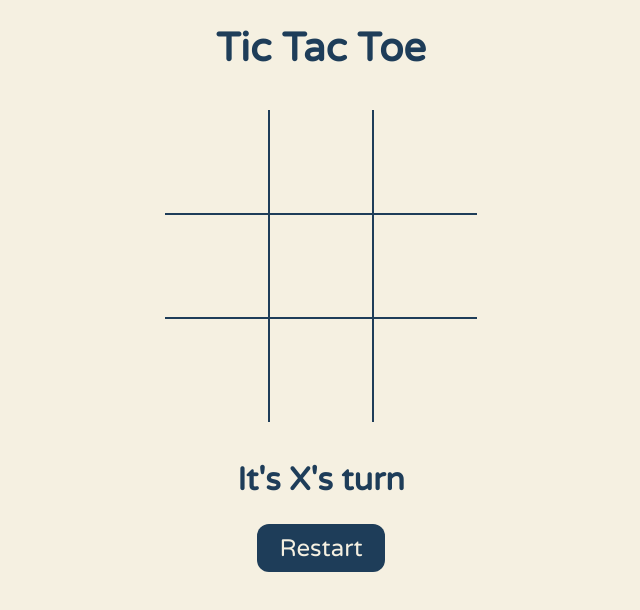
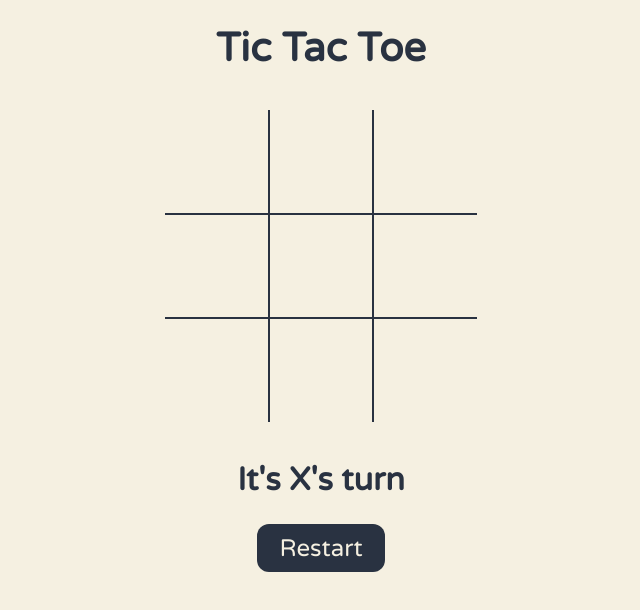
Before and after one commit to Centigrams/tic-tac-toe, a plain HTML site: page index.html in a window 1280 px wide. Shown: the whole page, without its empty margins (319-959 px from the left). Drawn offline with Linux system fonts and the light colour scheme.

```diff
--- a/styles.css
+++ b/styles.css
@@ -26,7 +26,7 @@
   --cell-size: 10rem;
   --marker-size: calc((var(--cell-size)) * 0.9);
   --background-color: #F5F0E1;
-  --primary-element-color: #1E3D59;
+  --primary-element-color: #293241;
 }
 
 header,
```
